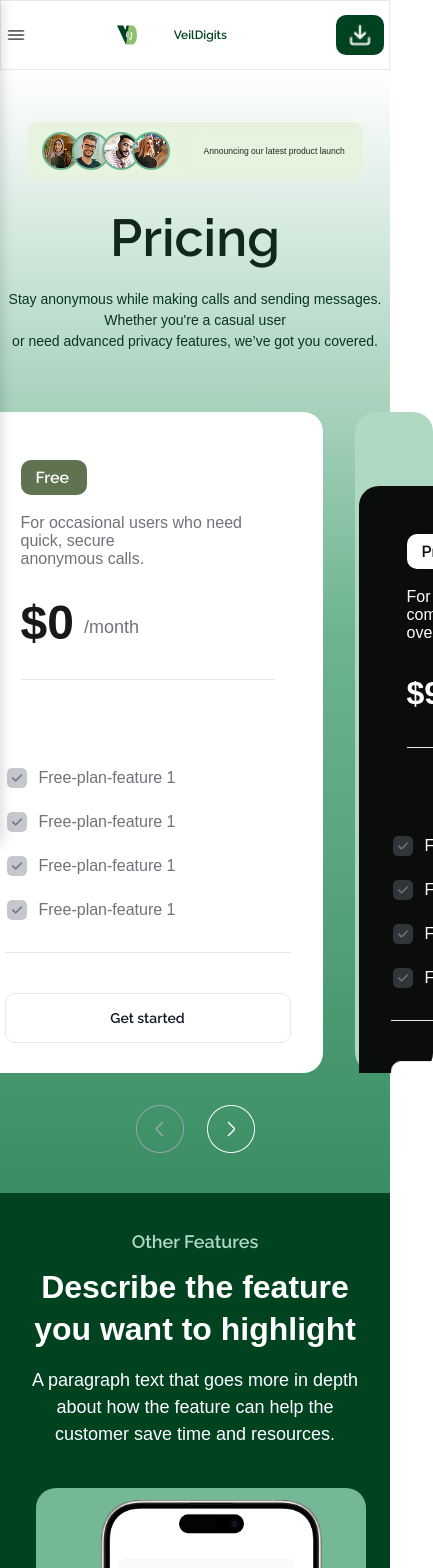
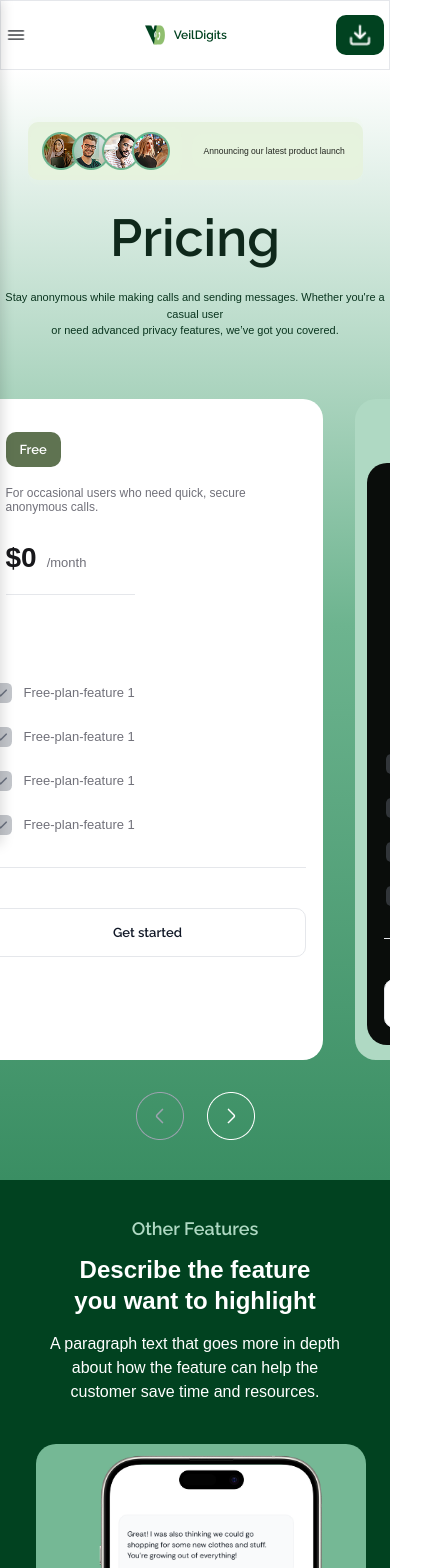
Before and after one commit to DIVINEMICHAEL04/VEIL-DIGITS, a React (Vite) app: page /pricing in a window 390 px wide. Shown: the top 1568 px of the page, 433 px wide, since content can reach past the window. Built offline with nearby package versions, Linux system fonts and the light colour scheme.

Commit message:
Your commit message

```diff
--- a/src/components/design-section/design_section.css
+++ b/src/components/design-section/design_section.css
@@ -190,12 +190,12 @@
   }
 
   .you {
-    font-size: 32px;
+    color: #FFFFFF;
     line-height: 1.3;
   }
 
   .that {
-    font-size: 18px;
+    color: #FFFFFF;
     line-height: 1.5;
   }
 
--- a/src/components/design-section/design_section.jsx
+++ b/src/components/design-section/design_section.jsx
@@ -23,11 +23,11 @@ function DesignSection() {
         <div className="design-text">
           <div className="design-text-top">
             <p className="other-features">Other Features</p>
-            <h1 className="you">
+            <h1 className="describe-the-feature you">
               Describe the feature <br />
               you want to highlight
             </h1>
-            <p className="that">
+            <p className="a-paragraph-text that">
               A paragraph text that goes more in depth <br />
               about how the feature can help the <br />
               customer save time and resources.
--- a/src/components/feature-card/FeatureCard.css
+++ b/src/components/feature-card/FeatureCard.css
@@ -334,3 +334,15 @@ span {
     margin: 0 auto;
   }
 }
+@media screen and (max-width: 375px) {
+  .hero-paragraph{
+    padding: 0 !important;
+    gap: 0px;
+  }
+  .users-profile, .text{
+    padding: 0px;
+  }
+  .auto {
+    margin: 0 auto;
+  }
+}
--- a/src/components/features-grid-section/features_grid_section.css
+++ b/src/components/features-grid-section/features_grid_section.css
@@ -132,7 +132,9 @@
   .a-paragraph-text {
     font-size: 16px !important;
     max-width: 335px;
-    margin: 0;
+  }
+  .learn-more-btn{
+    margin-top: 5rem;
   }
 
   .f-d-column,
--- a/src/components/header-section/header_section.css
+++ b/src/components/header-section/header_section.css
@@ -62,7 +62,6 @@ body {
   font-family: 'Raleway', sans-serif;
   font-weight: 700;
   font-size: 24px;
-  width: 109.25px;
 }
 
 ul {
--- a/src/components/hero-section/hero_section.css
+++ b/src/components/hero-section/hero_section.css
@@ -2,6 +2,7 @@
   padding: 0;
   margin: 0;
   box-sizing: border-box;
+  /* border: 1px solid #000; */
 }
 
 .hero-section {
@@ -173,7 +174,16 @@
 }
 
 /* Responsive */
-@media screen and (max-width: 700px) {
+@media  screen and (max-width: 1027px) {
+  .section{
+    gap: 1rem !important;
+  }
+  .mobilePhone{
+    width: 100%;
+  }
+}
+
+@media screen and (max-width: 500px) {
   .hero-section {
     width: 100%;
     height: auto;
@@ -219,7 +229,7 @@
   }
 
   .Powerful-self-serve-product {
-    font-size: 14px;
+    font-size: 11px;
   }
 
   .mobile-app-store {
--- a/src/components/pricing-hero-section/pricing_hero_section.css
+++ b/src/components/pricing-hero-section/pricing_hero_section.css
@@ -3,6 +3,7 @@
   width: 100%;
   height: auto;
   padding-bottom: 2.5rem;
+  overflow: hidden;
 }
 
 .pricing-section {
@@ -38,20 +39,6 @@
   height: 58px;
   background-color: #e6f2de;
   margin: 0;
-  filter: blur(72); /* This is incorrect - needs a unit or better syntax */
-}
-
-.users-prof-img {
-  width: 128px;
-  height: 38px;
-}
-
-.announcing-product-launch-text {
-  font-family: 'Figtree', sans-serif;
-  font-weight: 400;
-  font-size: 16px;
-  line-height: 150%;
-  color: #232620;
 }
 
 .veil-your-digits-heading {
@@ -130,6 +117,12 @@
   gap: 10px;
   width: 100%;
   max-width: 408.67px;
+  transition: transform 0.3s ease, max-width 0.3s ease;
+}
+.free-plan:hover,
+.premium-plan-best-deal:hover {
+  transform: scale(1.05);
+  will-change: transform;
 }
 
 .sub-free-plan {
@@ -182,6 +175,7 @@
 
 .For-occasional {
   font-family: 'Rethink Sans', sans-serif;
+  text-wrap: nowrap;
   font-size: 16px;
   color: #71717a;
 }
@@ -284,8 +278,16 @@
   height: 27px;
   gap: 4px;
   margin: 0 auto;
+  font-family: 'Rethink Sans', sans-serif;
+  font-size: 16px;
+  text-wrap: nowrap;
 }
-
+.premium-choices{
+  display: flex;
+}
+.hide{
+  display: none;
+}
 .black-bg {
   background-color: #0a0d0b;
 }
@@ -311,7 +313,7 @@
 .Premium-plan-price {
   display: flex;
   align-items: center;
-  gap: 80px;
+  gap: 10px;
   max-width: 224px;
   width: 100%;
 }
@@ -329,8 +331,11 @@
 }
 
 /* Media Queries */
-
 @media screen and (max-width: 1275px) {
+  .free-plan:hover,
+  .premium-plan-best-deal:hover {
+    transform: none;
+  }
   .feature-iphone-16 {
     display: flex;
     flex-direction: row;
@@ -363,6 +368,39 @@
     flex: 0 0 auto;
     scroll-snap-align: start;
   }
+  .premium-choices{
+    display: flex;
+    justify-content: space-around;
+    align-items: center;
+  }
+  .hide{
+    display: flex;
+  }
+
+  .subscription-type {
+  display: flex;
+  align-items: center;
+  width: 100%;
+  max-width: 150px;
+  height: 42px;
+  border-radius: 70px;
+  padding: 2px;
+  background-color: #E6F2DE !important;
+}
+
+.monthly-subscription,
+.anual-subscription {
+  align-items: center;
+  gap: 4px;
+  max-width: 74px;
+  height: 37px;
+  border-radius: 70px;
+  padding: 8px 20px;
+  font-size: 8px;
+}
+.anual-subscription{
+  background-color: #E6F2DE !important;
+}
 }
 
 @media screen and (max-width: 768px) {
@@ -405,10 +443,26 @@
   }
 }
 
-@media screen and (max-width: 321px) {
+@media screen and (max-width: 480px) {
   .premium-plan-best-deal,
   .free-plan {
-    max-width: 208.67px !important;
+    width: 100%;
+    max-width: 335px !important;
+    padding: 12px;
+  }
+
+  .sub-free-plan{
+    padding: 5px;
+  }
+
+  .free-btn{
+    max-width: 55px;
+    padding: 7px 14px;
+  }
+
+  .Organisation-btn{
+    max-width: 100px;
+    padding: 6px 12px;
   }
 
   .subscription-section {
@@ -418,19 +472,43 @@
 
   .Premium-plan-price {
     max-width: 12px !important;
-    flex-wrap: wrap;
+    flex-wrap: nowrap;
     gap: 12px;
     justify-content: space-between;
   }
 
+  .white-button{
+    padding: 11px;
+    width: 80px;
+  }
+
+  .For-occasional{
+    text-wrap: wrap !important;
+    font-size: 12px;
+  }
+
+  .free-plan-middle-section{
+    width: 129px !important;
+    height: 53px;
+  }
+
   .Premium-plan-price h3,
+  .free-plan-middle-section h3,
+  .price{
+    font-size: 28px;
+  }
+
   .duration,
-  .price,
   .month,
   .free-plan-feature-1,
   .get-started-p,
   .Free,
   .Organisation {
-    font-size: 13px;
+    font-size: 13px !important;
   }
 }
+@media screen and (max-width: 321px){
+  .subscription-section{
+    padding: 0px 96px 0px 96px;
+  }
+}
--- a/src/components/pricing-hero-section/pricing_hero_section.jsx
+++ b/src/components/pricing-hero-section/pricing_hero_section.jsx
@@ -54,7 +54,7 @@ function PricingHeroSection() {
 
           <div className="subscription-section feature-iphone-16" ref={scrollRef}>
             {/* Free Plan */}
-            <div className="free-plan hide">
+            <div className="free-plan">
               <div className="sub-free-plan">
                 <div className="free-plan-top-section">
                   <div className="top-sub-section">
@@ -102,9 +102,17 @@ function PricingHeroSection() {
                 <div className="sub-free-plan">
                   <div className="free-plan-top-section">
                     <div className="top-sub-section">
+                      <div className="premium-choices">
                       <div className="Premium-btn white-button">
                         <p className="Organisation black-text">Premium</p>
                       </div>
+                    <div className="subscription hide">
+                      <div className="subscription-type">
+                        <div className="monthly-subscription">Monthly</div>
+                        <div className="anual-subscription">Anually</div>
+                      </div>
+                    </div>
+                  </div>
                       <p className="For-occasional white-text">
                         For power users who want complete control <br />
                         over their identity.
@@ -136,7 +144,7 @@ function PricingHeroSection() {
             </div>
 
             {/* Organisation Plan */}
-            <div className="free-plan hide">
+            <div className="free-plan">
               <div className="sub-free-plan">
                 <div className="free-plan-top-section">
                   <div className="top-sub-section">
```
